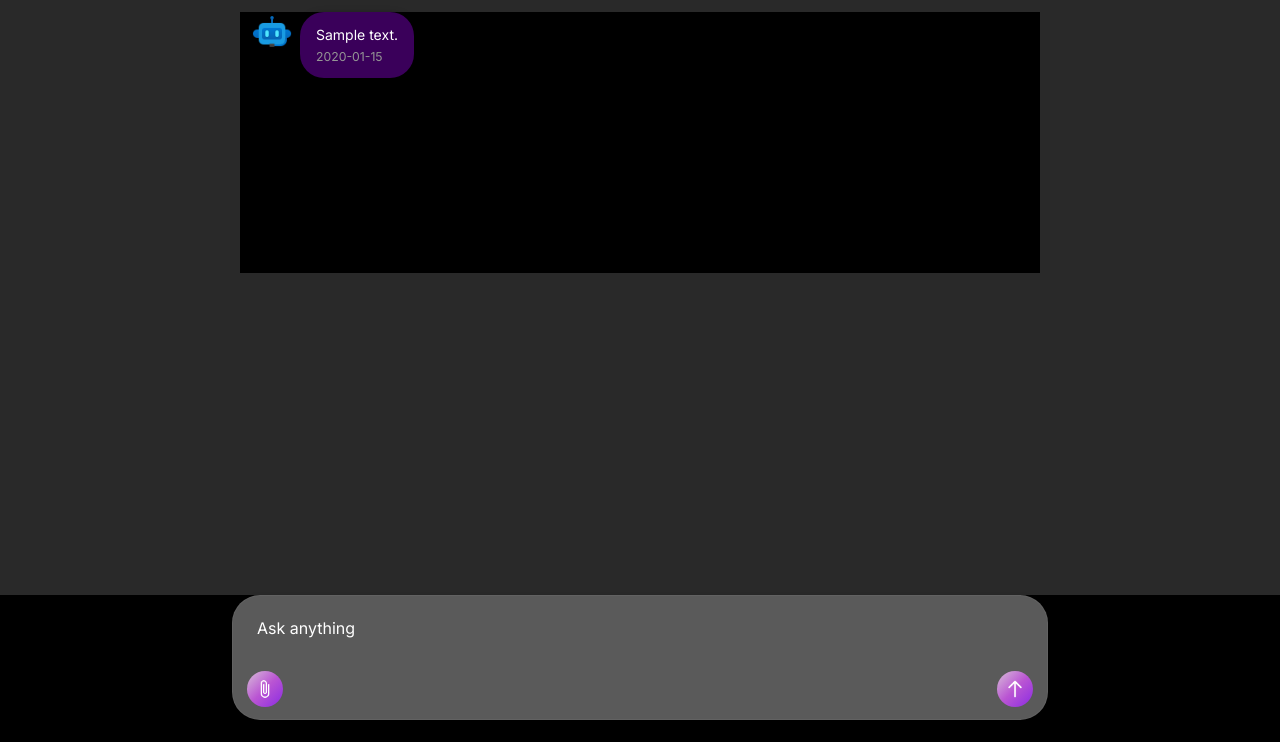
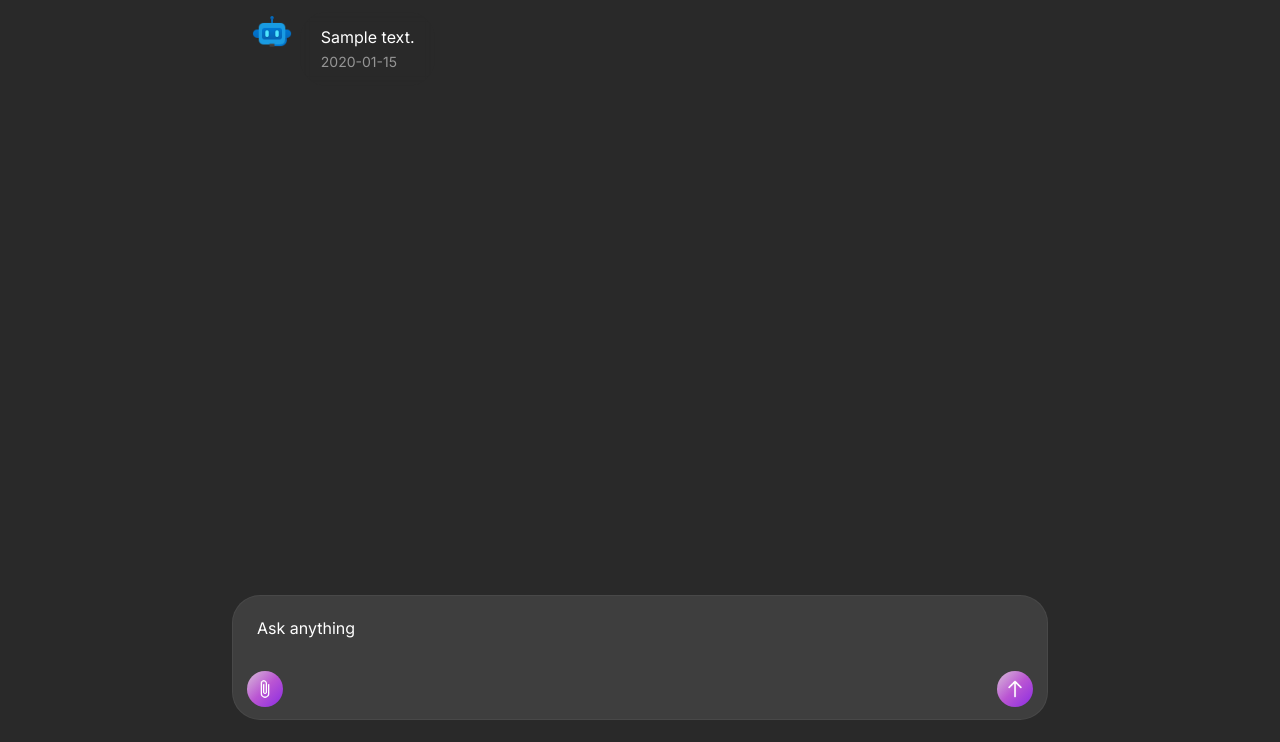
Before and after one commit to XynaxDev/DrSmile, a Flask app: page /chatbot in a window 1280 px wide. Shown: the part 58-800 px from the top of the page. Run offline with Flask 3, Linux system fonts and the light colour scheme; the visitor is signed in with stand-in values (Sample User, id 1); tables that the repository leaves empty hold one stand-in row (values such as "Sample post").

Commit message:
Re-designed the ui of chat bubbles

```diff
--- a/static/css/chatbot.css
+++ b/static/css/chatbot.css
@@ -6,7 +6,7 @@
 #conversationContainer {
     max-width: 800px !important;
     margin: 0 auto;
-    background-color: #000000;
+    background-color: rgb(41, 41, 41);
 }
 
 #chatInputBar {
@@ -15,7 +15,7 @@
     left: 0;
     width: 100%;
     padding-top: 0 !important;
-    background-color: #000000;
+    background-color: rgb(41, 41, 41);
     padding: 1.4rem 1rem;
 }
 
@@ -25,10 +25,10 @@
 }
 
 .input-container {
-    background: #5a5a5a;
+    background: #3e3e3e;
     border-radius: 1.75rem;
     padding: 0.5rem;
-    box-shadow: 0 2px 5px rgba(0, 0, 0, 0.3);
+    /* box-shadow: 0 2px 5px rgba(0, 0, 0, 0.3); */
     border: 1px solid rgba(255, 255, 255, 0.05);
 
 }
@@ -233,49 +233,31 @@
 
 /* Chat Alert Bubbles Styles */
 .alert {
-    border: 1px solid #3A3A5A;
-    /* Subtle premium border */
-    border-radius: 1.5rem;
-    /* Softer, modern border-radius */
+    border-radius: 1.7rem;
     line-height: 1.5;
-    padding: 0.75rem 1rem;
-    font-size: 0.875rem;
-    box-shadow: 0 3px 8px rgba(0, 0, 0, 0.4);
-    /* Enhanced shadow for glass effect */
+    padding: 0.8rem 1.3rem;
+    font-size: 1rem;
     backdrop-filter: blur(5px);
-    /* Glass-like effect */
 }
 
 .alert.alert-secondary {
-    background-color: #3A005A;
-    /* Lighter deep purple for better visibility */
+    background-color: #3e3e3e;
     color: #fff;
 }
 
-/* Fallback for browsers that don't support backdrop-filter */
-@supports not (backdrop-filter: blur(5px)) {
-    .alert.alert-secondary {
-        background-color: rgba(58, 0, 90, 0.8);
-        /* Fallback with semi-transparent solid color */
-    }
+.alert.alert-info {
+    background-color: transparent !important;
+    --bs-alert-bg: transparent !important;
+    --bs-alert-color: #fff;
+    --bs-alert-border-color: transparent;
 }
 
-.alert.alert-info {
-    background-color: #3A005A;
-    /* Lighter deep purple for better visibility */
-    color: #fff;
-}
-
-/* Fallback for browsers that don't support backdrop-filter */
-@supports not (backdrop-filter: blur(5px)) {
-    .alert.alert-info {
-        background-color: rgba(58, 0, 90, 0.8);
-        /* Fallback with semi-transparent solid color */
-    }
+.bot-bubble {
+    padding-left: 0.2rem;
 }
 
 .chat-bubble {
-    max-width: 80%;
+    max-width: 100%;
     word-wrap: break-word;
 }
 
@@ -289,13 +271,15 @@
 
 .user-message .alert {
     text-align: left;
+    margin-bottom: 2rem;
 }
 
 .bot-message {
     margin-right: auto;
     margin-bottom: 1rem;
     text-align: unset;
-    max-width: 80%;
+    max-width: 100%;
+    padding: 0;
 }
 
 .bot-message .alert {
--- a/static/css/responsive.css
+++ b/static/css/responsive.css
@@ -17,7 +17,7 @@
 
 @media (max-width: 576px) {
     #conversationContainer {
-        max-width: 100% !important;
+        max-width: 95% !important;
         margin: 0 auto;
     }
 
```
